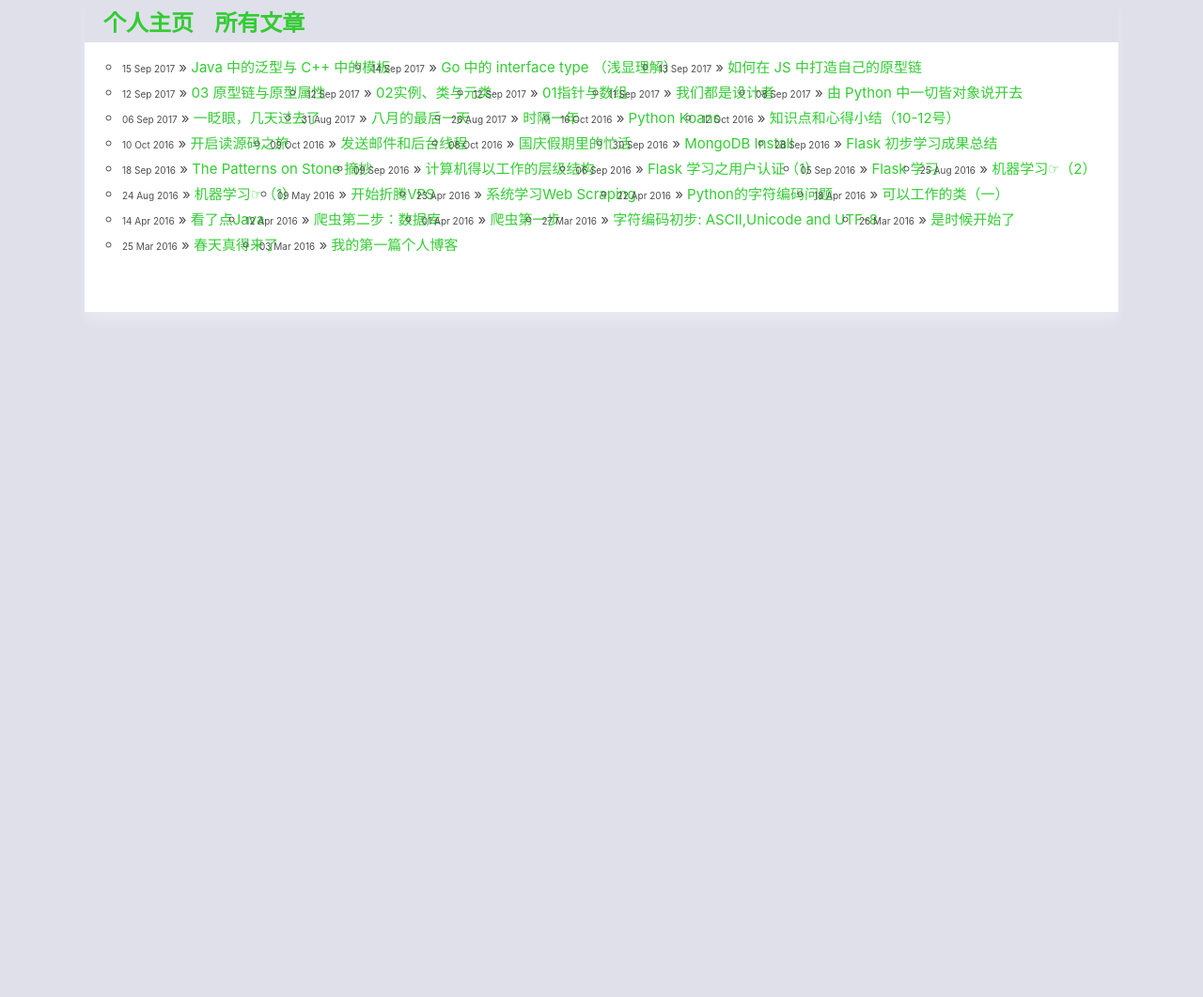
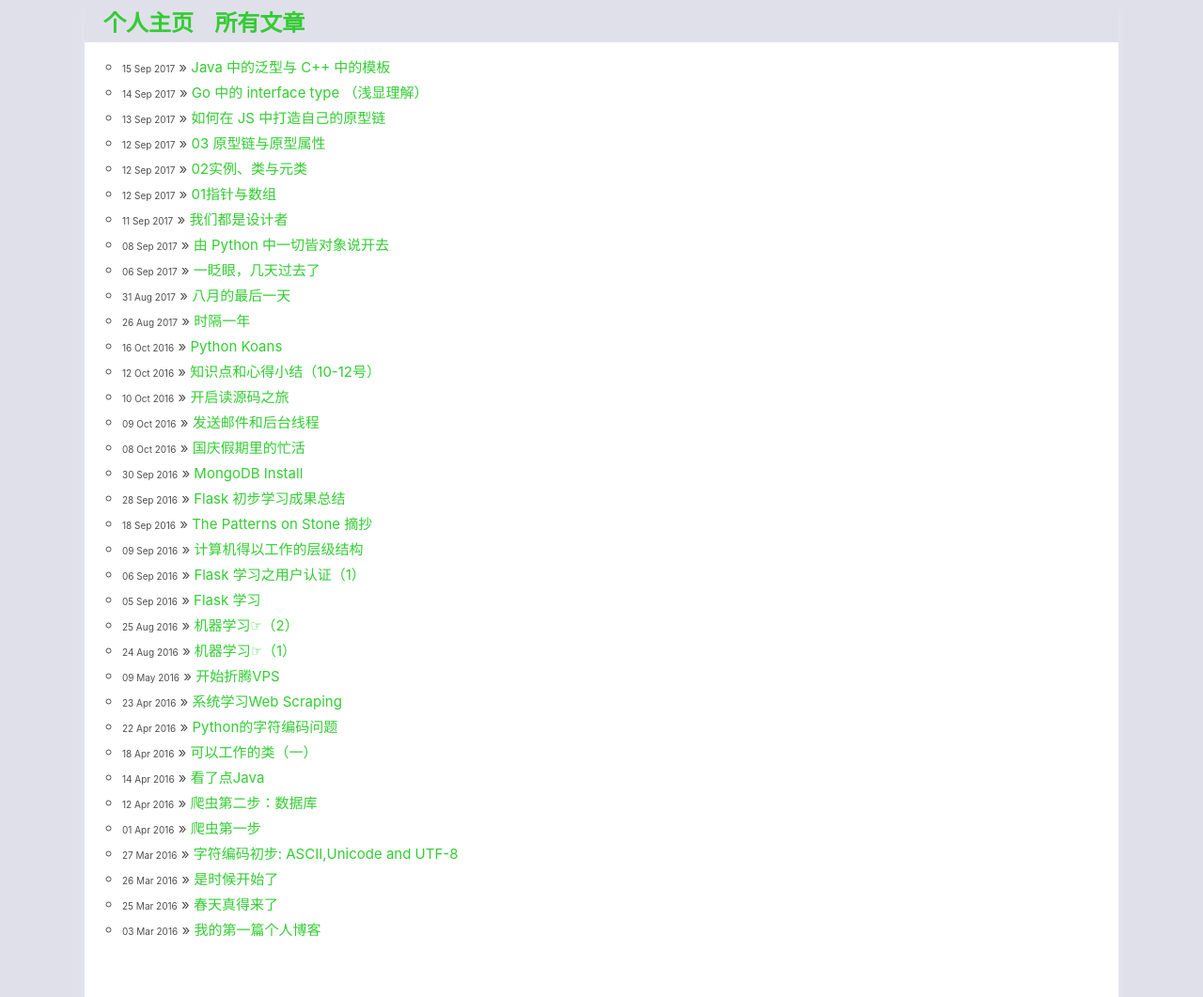
Before and after one commit to xxleyi/xxleyi.github.io, a Jekyll site: the page built from blog/index.html, in a window 1280 px wide and 1061 px high. Shown: the whole window at 94% size. Built offline with Jekyll 4.4.1, drawn with Linux system fonts in a browser that asks for light colours.

Commit message:
update the lookout.

```diff
--- a/blog/index.html
+++ b/blog/index.html
@@ -3,8 +3,8 @@
 title: 博客列表
 ---
 
-	<ul id="posts" style="list-style-type: circle; margin-left: 0rem; overflow: hidden; ">
+	<ul id="posts" style="list-style-type: circle; margin-left: 0rem;">
 	  {% for post in site.posts %}
-	    <li style="float: left; margin-left: -2rem; font-size: 1.5rem;"><span style="font-size: 1rem;">{{ post.date | date_to_string }}</span> » <a href="{{ post.url }}" title="{{ post.title }}">{{ post.title }}</a></li>
+	    <li style="margin-left: -2rem; font-size: 1.5rem;"><span style="font-size: 1rem;">{{ post.date | date_to_string }}</span> » <a href="{{ post.url }}" title="{{ post.title }}">{{ post.title }}</a></li>
 	  {% endfor %}
 	</ul>
```
